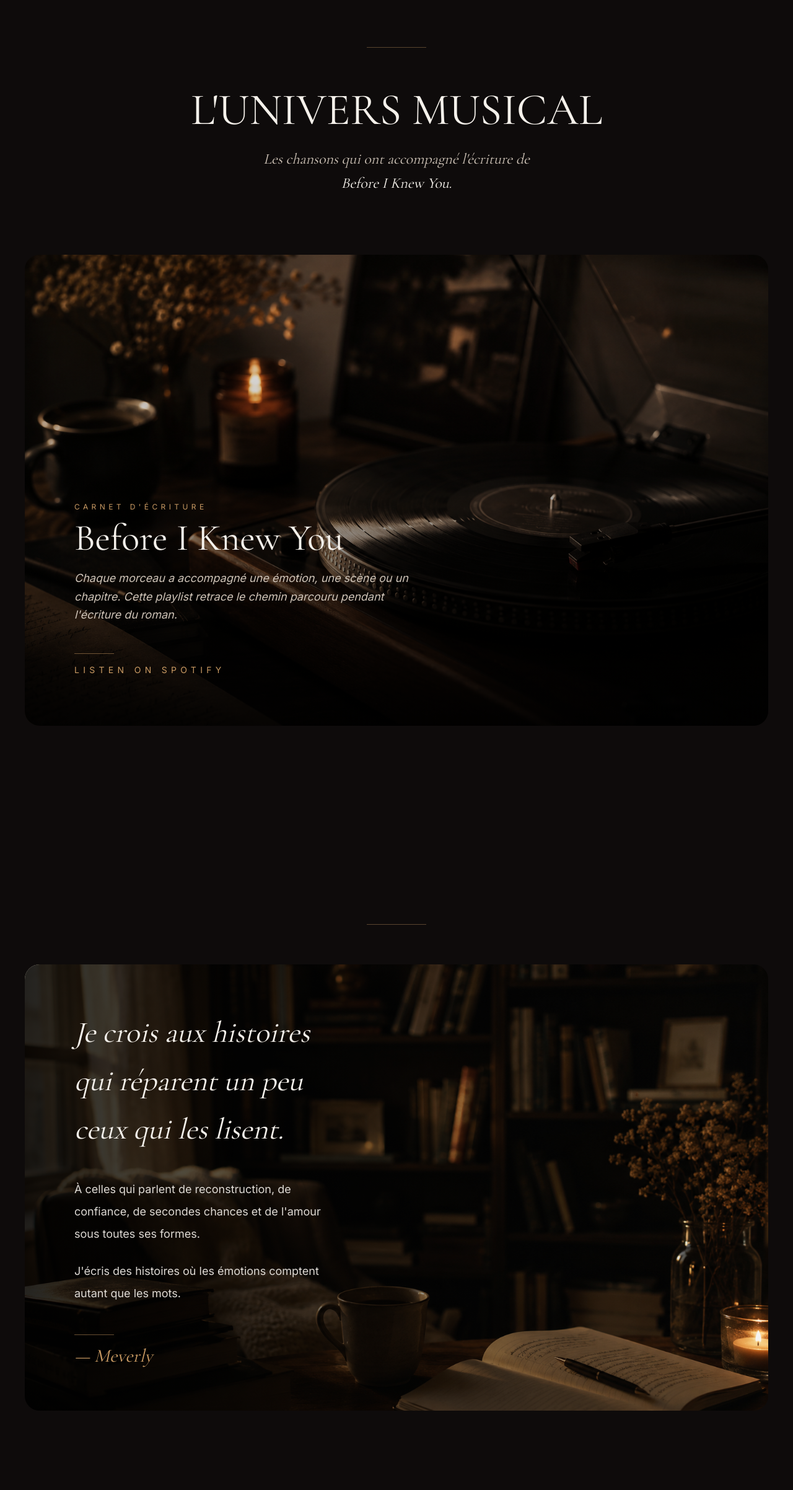
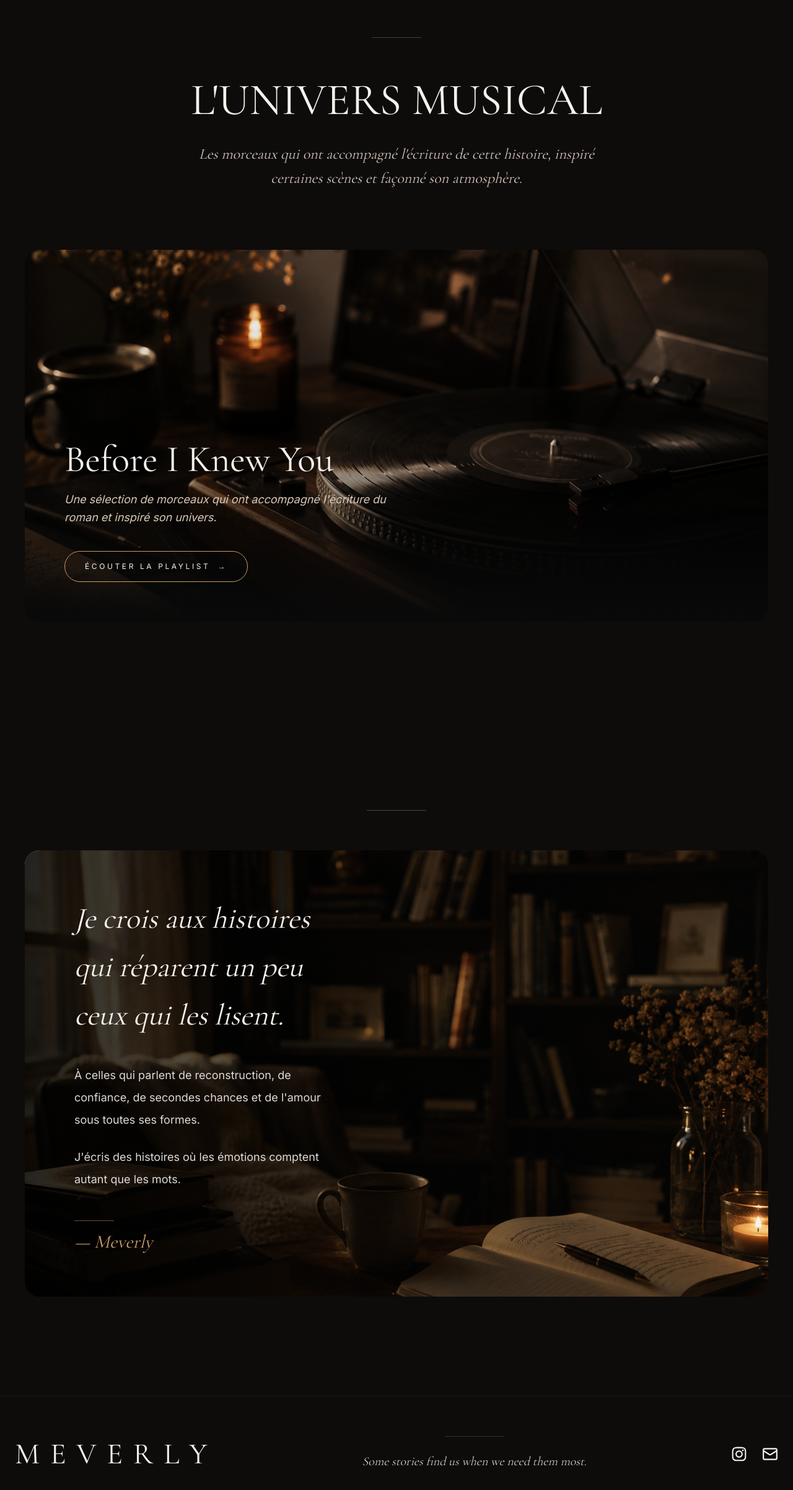
Before and after one commit to meverly-website/meverly-website, a Next.js app: page / in a window 1280 px wide. Shown: the part 1909-4313 px from the top of the page at 62% size. Built offline with nearby package versions, Linux system fonts and the light colour scheme.

Commit message:
Correction des liens

```diff
--- a/components/Footer.tsx
+++ b/components/Footer.tsx
@@ -1,28 +1,74 @@
 import Link from "next/link";
 import { Mail } from "lucide-react";
-import { FaInstagram } from "react-icons/fa6";
+import { FaInstagram } from "react-icons/fa";
 
 export default function Footer() {
   return (
-    <footer className="border-t border-white/10 bg-[#0E0B0B] px-6 py-16">
+    <footer className="border-t border-white/5 bg-[#0E0B0B] px-6 py-16">
 
       <div className="mx-auto max-w-7xl">
 
         {/* Desktop */}
 
-        <div className="hidden md:grid grid-cols-3 items-center">
+        <div className="hidden items-center justify-between md:flex">
 
-          {/* Instagram */}
+          {/* Logo */}
+
+          <Link href="/">
+            <h2
+              className="
+                font-[family-name:var(--font-cormorant)]
+                text-5xl
+                tracking-[0.35em]
+                text-[#F5F1EB]
+                transition
+                duration-300
+                hover:text-[#C99A63]
+              "
+            >
+              MEVERLY
+            </h2>
+          </Link>
+
+          {/* Citation */}
+
+          <div className="flex flex-col items-center">
+
+            <div className="mb-6 h-px w-24 bg-[#C99A63]/25" />
+
+            <p
+              className="
+                max-w-sm
+
+                text-center
+
+                font-[family-name:var(--font-cormorant)]
+
+                text-xl
+                italic
+                leading-relaxed
+
+                text-[#CFC4B8]
+              "
+            >
+              Some stories find us when we need them most.
+            </p>
+
+          </div>
+
+          {/* Icônes */}
+
+          <div className="flex items-center gap-6">
 
             <a
               href="https://www.instagram.com/meverlybooks/"
               target="_blank"
               rel="noopener noreferrer"
               aria-label="Instagram"
-            className="justify-self-start group"
+              className="group"
             >
               <FaInstagram
-              size={24}
+                size={26}
                 className="
                   text-[#F5F1EB]
                   transition-all
@@ -33,36 +79,13 @@ export default function Footer() {
               />
             </a>
 
-          {/* Logo */}
-
-          <Link
-            href="/"
-            className="justify-self-center"
-          >
-            <h2
-              className="
-                font-[family-name:var(--font-cormorant)]
-                text-4xl
-                tracking-[0.40em]
-                text-[#F5F1EB]
-                transition
-                duration-300
-                hover:text-[#C99A63]
-              "
-            >
-              MEVERLY
-            </h2>
-          </Link>
-
-          {/* Contact */}
-
             <Link
               href="/contact"
               aria-label="Contact"
-            className="justify-self-end group"
+              className="group"
             >
               <Mail
-              size={24}
+                size={26}
                 className="
                   text-[#F5F1EB]
                   transition-all
@@ -75,11 +98,11 @@ export default function Footer() {
 
           </div>
 
+        </div>
+
         {/* Mobile */}
 
-        <div className="flex flex-col items-center gap-5 md:hidden">
-
-          {/* Logo */}
+        <div className="flex flex-col items-center md:hidden">
 
           <Link href="/">
             <h2
@@ -97,9 +120,7 @@ export default function Footer() {
             </h2>
           </Link>
 
-          {/* Icônes */}
-
-          <div className="mt-1 flex items-center gap-6">
+          <div className="mt-6 flex items-center gap-5">
 
             <a
               href="https://www.instagram.com/meverlybooks/"
@@ -139,18 +160,12 @@ export default function Footer() {
 
           </div>
 
-        </div>
-
-        {/* Signature */}
-
-        <div className="mt-10 flex flex-col items-center">
-
-          <div className="mb-6 h-px w-24 bg-[#C99A63]/25" />
+          <div className="mt-8 h-px w-20 bg-[#C99A63]/25" />
 
           <p
             className="
+              mt-6
               max-w-xs
-              px-4
 
               text-center
 
--- a/components/PlaylistSection.tsx
+++ b/components/PlaylistSection.tsx
@@ -1,137 +1,115 @@
-import Image from "next/image";
 import Container from "./Container";
 
 export default function PlaylistSection() {
   return (
     <section
       id="playlists"
-      className="bg-[#0E0B0B] py-24 md:py-40"
+      className="bg-[#0E0B0B] py-24 md:py-36"
     >
       <Container>
 
-        {/* Séparateur */}
+        {/* Ligne */}
 
-        <div className="mx-auto mb-16 h-px w-24 bg-[#C99A63]/40" />
+        <div className="mx-auto mb-16 h-px w-20 bg-[#C99A63]/35" />
 
         {/* Titre */}
 
         <div className="text-center">
 
-          <h2 className="font-[family-name:var(--font-cormorant)] text-4xl sm:text-5xl md:text-7xl text-[#F5F1EB]">
+          <h2 className="font-[family-name:var(--font-cormorant)] text-4xl text-[#F5F1EB] sm:text-5xl md:text-7xl">
             L&apos;UNIVERS MUSICAL
           </h2>
 
-          <p className="mx-auto mt-6 max-w-3xl px-4 font-[family-name:var(--font-cormorant)] text-xl italic leading-relaxed text-[#CFC4B8] md:text-2xl">
-            Les chansons qui ont accompagné l'écriture de
-            <br />
-            <span className="text-[#F5F1EB]">Before I Knew You.</span>
+          <p className="mx-auto mt-8 max-w-2xl font-[family-name:var(--font-cormorant)] text-xl italic leading-relaxed text-[#CFC4B8] sm:text-2xl">
+            Les morceaux qui ont accompagné l'écriture de cette histoire,
+            inspiré certaines scènes et façonné son atmosphère.
           </p>
 
         </div>
 
-        {/* Carte */}
+        {/* Image */}
 
-        <div className="mt-16 md:mt-24">
+        <div className="mt-20 md:mt-24">
 
           <a
-            href="https://open.spotify.com/playlist/1mFzKIixcOMPV1c6nObEuj?si=3f27dc9f9a20468b"
+            href="https://open.spotify.com/playlist/1mFzKIixcOMPV1c6nObEuj?si=5a944628db514b1d"
             target="_blank"
             rel="noopener noreferrer"
-            className="group block"
+            className="group relative block overflow-hidden rounded-3xl"
           >
-
-            <div className="relative h-[500px] sm:h-[620px] lg:h-[760px] overflow-hidden rounded-3xl">
 
             {/* Image */}
 
-              <Image
+            <img
               src="/playlist.jpg"
-                alt="Playlist d'écriture"
-                fill
+              alt="Playlist Before I Knew You"
               className="
+                h-[420px]
+                sm:h-[520px]
+                md:h-[600px]
+
+                w-full
+
                 object-cover
+
                 transition-transform
                 duration-700
+
                 group-hover:scale-[1.04]
               "
             />
 
             {/* Overlay */}
 
-              <div className="absolute inset-0 bg-gradient-to-t from-black/90 via-black/30 to-transparent" />
+            <div className="absolute inset-0 bg-gradient-to-t from-[#090909] via-black/20 to-transparent" />
 
             {/* Contenu */}
 
-              <div className="absolute inset-0 flex items-end p-8 sm:p-12 lg:p-20">
+            <div className="absolute bottom-0 left-0 p-8 sm:p-12 lg:p-16">
 
-                <div className="max-w-xl">
-
-                  <p
-                    className="
-                      uppercase
-                      tracking-[0.45em]
-                      text-xs
-
-                      text-[#C99A63]
-                    "
-                  >
-                    Carnet d'écriture
-                  </p>
-
-                  <h3 className="mt-3 font-[family-name:var(--font-cormorant)] text-4xl sm:text-5xl lg:text-6xl text-[#F5F1EB]">
+              <h3 className="font-[family-name:var(--font-cormorant)] text-4xl text-[#F5F1EB] sm:text-5xl md:text-6xl">
                 Before I Knew You
               </h3>
 
-                  <p className="mt-5 text-base sm:text-lg italic leading-relaxed text-[#CFC4B8]">
-                    Chaque morceau a accompagné une émotion,
-                    une scène ou un chapitre.
-                    Cette playlist retrace le chemin parcouru
-                    pendant l'écriture du roman.
+              <p className="mt-5 max-w-xl text-base italic leading-relaxed text-[#D9C8B7] sm:text-lg">
+                Une sélection de morceaux qui ont accompagné l'écriture du roman
+                et inspiré son univers.
               </p>
 
-                  {/* Signature */}
+              <div
+                className="
+                  mt-10
 
-                  <div className="mt-12 flex flex-col">
+                  inline-flex
+                  items-center
+                  gap-3
 
-                    <span
-                      className="
-                        mb-4
-                        h-px
-                        w-16
+                  rounded-full
 
-                        bg-[#C99A63]/50
+                  border
+                  border-[#C99A63]
+
+                  px-8
+                  py-4
+
+                  text-xs
+                  uppercase
+                  tracking-[0.30em]
+
+                  text-[#F5F1EB]
 
                   transition-all
                   duration-500
 
-                        group-hover:w-28
                   group-hover:bg-[#C99A63]
-                      "
-                    />
-
-                    <span
-                      className="
-                        uppercase
-
-                        tracking-[0.45em]
-
-                        text-sm
-
-                        text-[#C99A63]
-
-                        transition-all
-                        duration-500
-
-                        group-hover:text-white
-                        group-hover:tracking-[0.55em]
+                  group-hover:text-[#171312]
                 "
               >
-                      Listen on Spotify
+                Écouter la playlist
+
+                <span className="transition-transform duration-300 group-hover:translate-x-1">
+                  →
                 </span>
-
-                  </div>
-
-                </div>
 
               </div>
 
```
Lines whose indentation alone changed are shown as unchanged.
